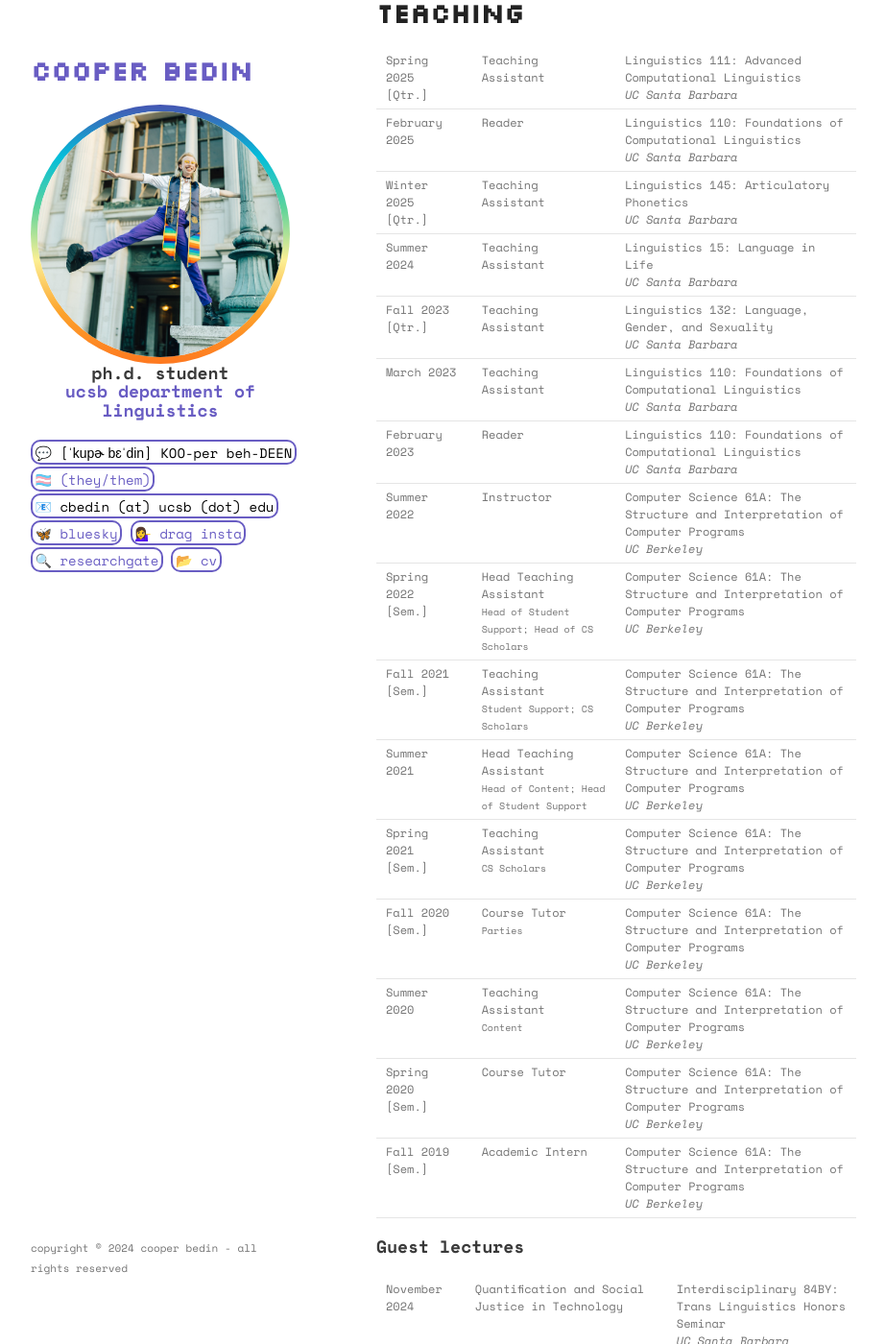
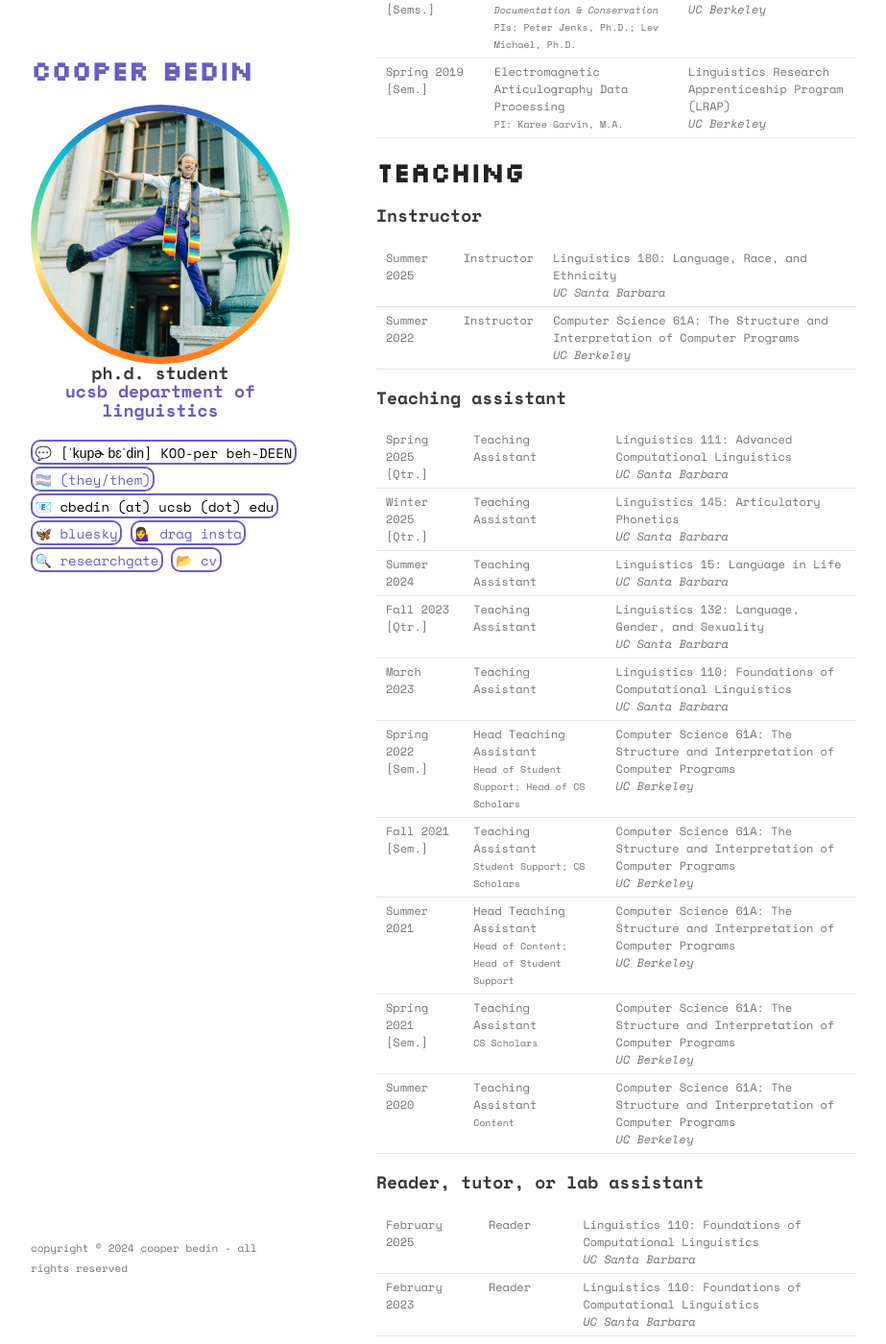
Before and after one commit to cbedin/cbedin.github.io, a Jekyll site: the page built from cv.md, in a window 1280 px wide and 1400 px high, scrolled down 6782 px. Shown: the whole window at 96% size, without its empty margins (178-1101 px from the left). Built offline with Jekyll 4.4.1, drawn with Linux system fonts in a browser that asks for light colours; some of the changed text lies outside the part shown.

Commit message:
updates to cv

```diff
--- a/cv.md
+++ b/cv.md
@@ -35,6 +35,14 @@ layout: default
 
 <div class="cv-table-wrapper"><table>
 <tr>
+    <td>July 2025</td>
+    <td>Linguistic Institute</td>
+    <td>
+    Linguistic Society of America<br>
+    <i>University of Oregon</i>
+    </td>
+</tr>
+<tr>
     <td>June 2024</td>
     <td>Lavender Languages Institute (LLI)</td>
     <td><i>California Institute of Integral Studies (CIIS)</i></td>
@@ -67,6 +75,16 @@ layout: default
 ## Awards and honors
 
 <div class="cv-table-wrapper"><table>
+<tr>
+    <td>February 2025</td>
+    <td>Graduate Collaborative Award<br>
+    <span class="subtext">Marat Zheng, Cooper Bedin, Montreal Benesch, Ryan Ka Yau Lai, Munira Kairat, and Nurgul Isik</span>
+    </td>
+    <td>
+    Interdisciplinary Humanities Center<br>
+    <i>UC Santa Barbara</i>
+    </td>
+</tr>
 <tr>
     <td>May 2022</td>
     <td>Department Service Award</td>
@@ -650,20 +668,35 @@ layout: default
 
 # Teaching
 
+## Instructor
+
+<div class="cv-table-wrapper"><table>
+<tr>
+    <td>Summer 2025</td>
+    <td>Instructor</td>
+    <td>
+    Linguistics 180: Language, Race, and Ethnicity<br>
+    <i>UC Santa Barbara</i>
+    </td>
+</tr>
+<tr>
+    <td>Summer 2022</td>
+    <td>Instructor</td>
+    <td>
+    Computer Science 61A: The Structure and Interpretation of Computer Programs<br>
+    <i>UC Berkeley</i>
+    </td>
+</tr>
+</table></div>
+
+## Teaching assistant
+
 <div class="cv-table-wrapper"><table>
 <tr>
     <td>Spring 2025 [Qtr.]</td>
     <td>Teaching Assistant</td>
     <td>
     Linguistics 111: Advanced Computational Linguistics<br>
-    <i>UC Santa Barbara</i>
-    </td>
-</tr>
-<tr>
-    <td>February 2025</td>
-    <td>Reader</td>
-    <td>
-    Linguistics 110: Foundations of Computational Linguistics<br>
     <i>UC Santa Barbara</i>
     </td>
 </tr>
@@ -697,22 +730,6 @@ layout: default
     <td>
     Linguistics 110: Foundations of Computational Linguistics<br>
     <i>UC Santa Barbara</i>
-    </td>
-</tr>
-<tr>
-    <td>February 2023</td>
-    <td>Reader</td>
-    <td>
-    Linguistics 110: Foundations of Computational Linguistics<br>
-    <i>UC Santa Barbara</i>
-    </td>
-</tr>
-<tr>
-    <td>Summer 2022</td>
-    <td>Instructor</td>
-    <td>
-    Computer Science 61A: The Structure and Interpretation of Computer Programs<br>
-    <i>UC Berkeley</i>
     </td>
 </tr>
 <tr>
@@ -760,21 +777,42 @@ layout: default
     </td>
 </tr>
 <tr>
-    <td>Fall 2020 [Sem.]</td>
+    <td>Summer 2020</td>
     <td>
-    Course Tutor<br>
-    <span class="subtext">Parties</span>
+    Teaching Assistant<br>
+    <span class="subtext">Content</span>
     </td>
     <td>
     Computer Science 61A: The Structure and Interpretation of Computer Programs<br>
     <i>UC Berkeley</i>
     </td>
 </tr>
+</table></div>
+
+## Reader, tutor, or lab assistant
+
+<div class="cv-table-wrapper"><table>
 <tr>
-    <td>Summer 2020</td>
+    <td>February 2025</td>
+    <td>Reader</td>
     <td>
-    Teaching Assistant<br>
-    <span class="subtext">Content</span>
+    Linguistics 110: Foundations of Computational Linguistics<br>
+    <i>UC Santa Barbara</i>
+    </td>
+</tr>
+<tr>
+    <td>February 2023</td>
+    <td>Reader</td>
+    <td>
+    Linguistics 110: Foundations of Computational Linguistics<br>
+    <i>UC Santa Barbara</i>
+    </td>
+</tr>
+<tr>
+    <td>Fall 2020 [Sem.]</td>
+    <td>
+    Course Tutor<br>
+    <span class="subtext">Parties</span>
     </td>
     <td>
     Computer Science 61A: The Structure and Interpretation of Computer Programs<br>
```
